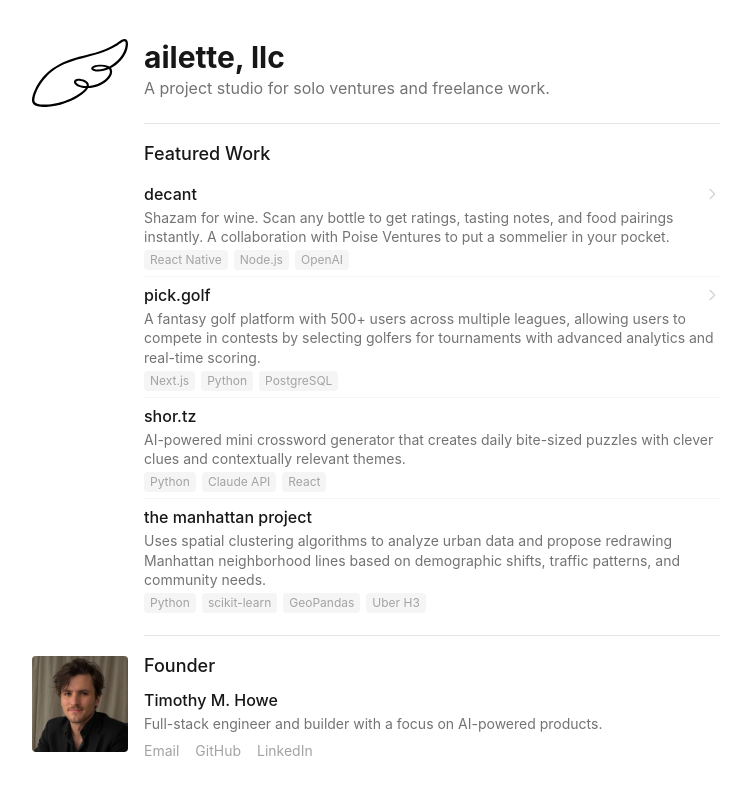
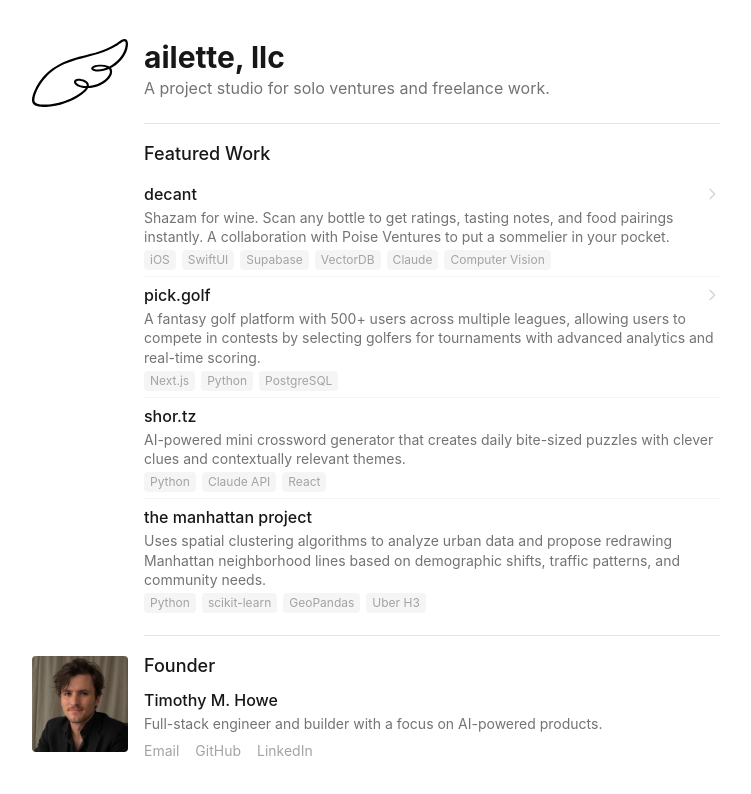
Before and after one commit to timothymhowe/ailette, a Next.js app: page / in a window 1280 px wide. Shown: the top 794 px of the page, without its empty margins (208-959 px from the left). Built offline with nearby package versions, Linux system fonts and the light colour scheme.

Commit message:
Update Decant tech stack tags
iOS, SwiftUI, Supabase, VectorDB, Claude, Computer Vision

🤖 Generated with [Claude Code](https://claude.com/claude-code)

Co-Authored-By: Claude <noreply@anthropic.com>

```diff
--- a/src/data/projects.js
+++ b/src/data/projects.js
@@ -4,7 +4,7 @@ const projects = [
     title: 'decant',
     description: 'Shazam for wine. Scan any bottle to get ratings, tasting notes, and food pairings instantly. A collaboration with Poise Ventures to put a sommelier in your pocket.',
     url: 'https://decantapp.com',
-    tags: ['React Native', 'Node.js', 'OpenAI'],
+    tags: ['iOS', 'SwiftUI', 'Supabase', 'VectorDB', 'Claude', 'Computer Vision'],
     featured: true
   },
   {
```
